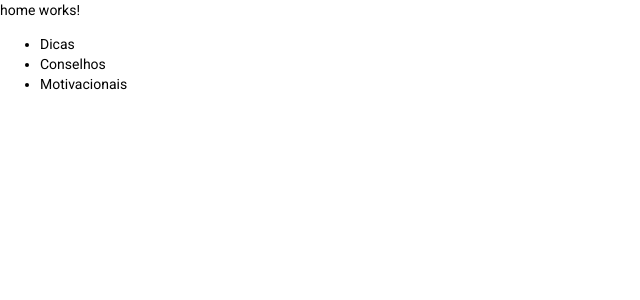
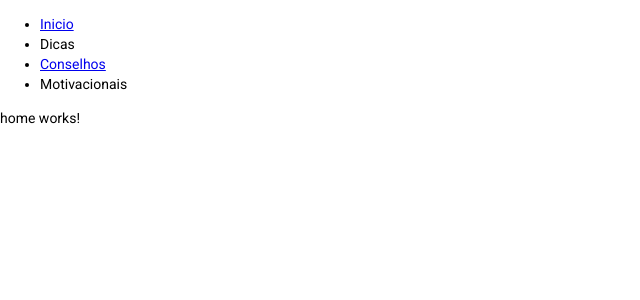
Before and after one commit to diy-coder/give-me-an-advice-front, an Angular app: page /home in a window 1280 px wide. Shown: the top 300 px of the page, without its empty margins (0-640 px from the left). Built offline with nearby package versions, Linux system fonts and the light colour scheme.

Commit message:
Melhorando navegação da aplicação

```diff
--- a/src/app/app-routing.module.ts
+++ b/src/app/app-routing.module.ts
@@ -5,6 +5,10 @@ import { ListConselhoComponent } from './componentes/forms/conselho/list-conselh
 import { HomeComponent } from './componentes/forms/home/home.component';
 
 const routes: Routes = [
+  {
+    path: 'home',
+    component: HomeComponent,
+  },
   {
     path: 'conselhos',
     component: ListConselhoComponent,
--- a/src/app/app.component.html
+++ b/src/app/app.component.html
@@ -1 +1,2 @@
+<app-menu></app-menu>
 <router-outlet></router-outlet>
--- a/src/app/app.module.ts
+++ b/src/app/app.module.ts
@@ -4,6 +4,7 @@ import { BrowserAnimationsModule } from '@angular/platform-browser/animations';
 import { AppRoutingModule } from './app-routing.module';
 import { AppComponent } from './app.component';
 import { FormsModule } from './componentes/forms/forms.module';
+import { MenuModule } from './componentes/menu/menu.module';
 
 @NgModule({
   declarations: [AppComponent],
@@ -12,6 +13,7 @@ import { FormsModule } from './componentes/forms/forms.module';
     AppRoutingModule,
     FormsModule,
     BrowserAnimationsModule,
+    MenuModule,
   ],
   providers: [],
   bootstrap: [AppComponent],
--- a/src/app/componentes/forms/home/home.component.html
+++ b/src/app/componentes/forms/home/home.component.html
@@ -1,3 +1 @@
 <p>home works!</p>
-
-<app-menu></app-menu>
--- a/src/app/componentes/forms/home/home.module.ts
+++ b/src/app/componentes/forms/home/home.module.ts
@@ -1,11 +1,10 @@
 import { CommonModule } from '@angular/common';
 import { NgModule } from '@angular/core';
-import { MenuModule } from '../../menu/menu.module';
 import { HomeComponent } from './home.component';
 
 @NgModule({
   declarations: [HomeComponent],
-  imports: [CommonModule, MenuModule],
+  imports: [CommonModule],
   exports: [HomeComponent],
 })
 export class HomeModule {}
--- a/src/app/componentes/menu/menu.component.html
+++ b/src/app/componentes/menu/menu.component.html
@@ -1,5 +1,14 @@
 <ul>
+  <li>
+    <a class="nav-link" [routerLink]="'home'">
+      <span>Inicio</span>
+    </a>
+  </li>
   <li>Dicas</li>
-  <li>Conselhos</li>
+  <li>
+    <a class="nav-link" [routerLink]="'conselhos'">
+      <span>Conselhos</span>
+    </a>
+  </li>
   <li>Motivacionais</li>
 </ul>
--- a/src/app/componentes/menu/menu.module.ts
+++ b/src/app/componentes/menu/menu.module.ts
@@ -1,10 +1,11 @@
 import { CommonModule } from '@angular/common';
 import { NgModule } from '@angular/core';
+import { RouterModule } from '@angular/router';
 import { MenuComponent } from './menu.component';
 
 @NgModule({
   declarations: [MenuComponent],
-  imports: [CommonModule],
+  imports: [CommonModule, RouterModule],
   exports: [MenuComponent],
 })
 export class MenuModule {}
```
